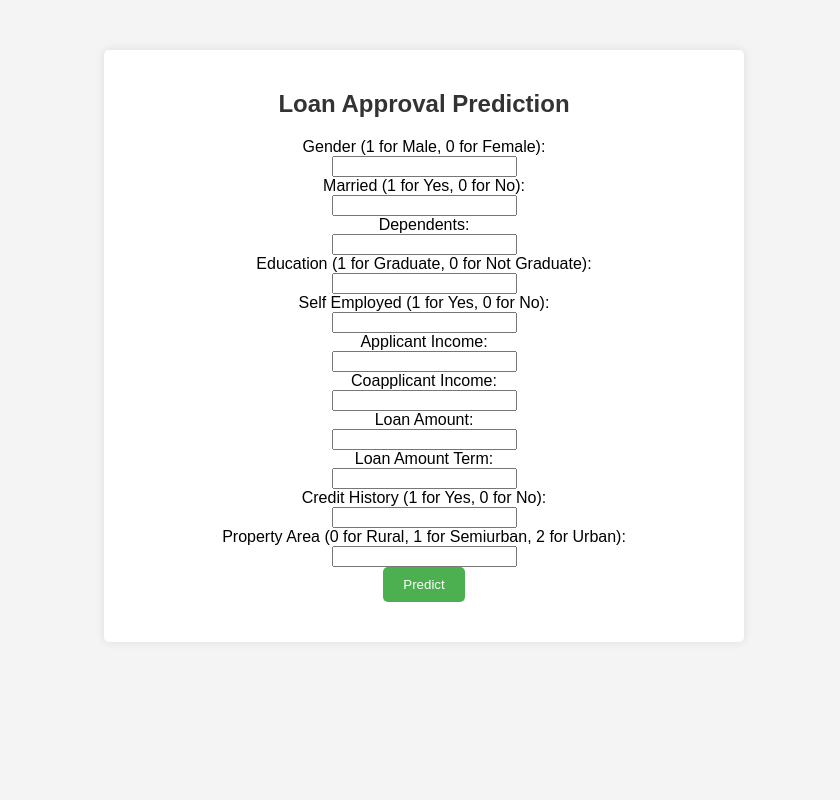
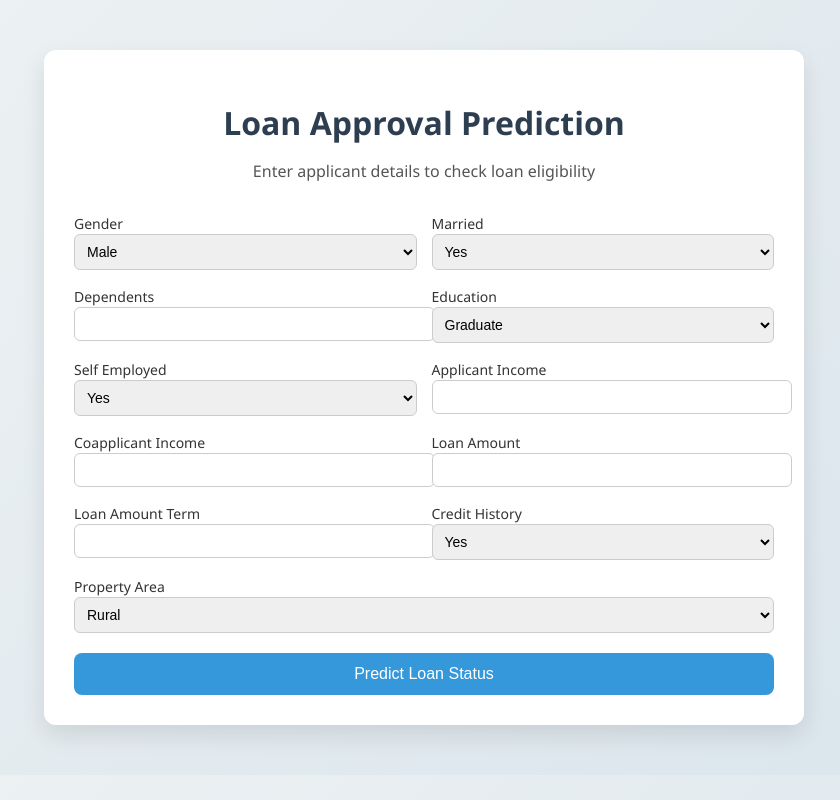
Before and after one commit to shashivardhan07/loan-approval-prediction-ml, a Flask app: page / in a window 1280 px wide. Shown: the whole page, without its empty margins (216-1056 px from the left). Run offline with Flask 3, Linux system fonts and the light colour scheme; parts of the project's set-up code (start-up, migrations or seed data) failed here and were passed over.

Commit message:
Update index.html

```diff
--- a/templates/index.html
+++ b/templates/index.html
@@ -1,84 +1,196 @@
-<!-- index.html -->
 <!DOCTYPE html>
 <html lang="en">
 <head>
     <meta charset="UTF-8">
+    <title>Loan Approval Prediction</title>
     <meta name="viewport" content="width=device-width, initial-scale=1.0">
-    <title>Loan Approval Prediction</title>
+
     <style>
         body {
-            font-family: Arial, sans-serif;
+            font-family: "Segoe UI", Tahoma, sans-serif;
+            background: linear-gradient(135deg, #eef2f3, #d9e4ec);
             margin: 0;
             padding: 0;
-            background-color: #f4f4f4;
         }
+
         .container {
-            max-width: 600px;
+            max-width: 700px;
             margin: 50px auto;
-            padding: 20px;
-            background-color: #fff;
-            border-radius: 5px;
-            box-shadow: 0 0 10px rgba(0, 0, 0, 0.1);
+            background: #ffffff;
+            padding: 30px;
+            border-radius: 12px;
+            box-shadow: 0 10px 25px rgba(0,0,0,0.1);
         }
-        h2 {
+
+        h1 {
             text-align: center;
+            color: #2c3e50;
+            margin-bottom: 10px;
+        }
+
+        p.subtitle {
+            text-align: center;
+            color: #555;
+            margin-bottom: 30px;
+        }
+
+        .form-grid {
+            display: grid;
+            grid-template-columns: repeat(2, 1fr);
+            gap: 15px;
+        }
+
+        label {
+            font-size: 14px;
             color: #333;
         }
-        form {
+
+        input, select {
+            width: 100%;
+            padding: 8px;
+            border-radius: 6px;
+            border: 1px solid #ccc;
+            font-size: 14px;
+        }
+
+        input:focus, select:focus {
+            outline: none;
+            border-color: #3498db;
+        }
+
+        .full-width {
+            grid-column: span 2;
+        }
+
+        button {
+            width: 100%;
+            padding: 12px;
+            background-color: #3498db;
+            color: #fff;
+            border: none;
+            border-radius: 8px;
+            font-size: 16px;
+            cursor: pointer;
             margin-top: 20px;
+        }
+
+        button:hover {
+            background-color: #2980b9;
+        }
+
+        .result {
+            margin-top: 25px;
+            padding: 15px;
             text-align: center;
+            font-size: 18px;
+            font-weight: bold;
+            border-radius: 8px;
         }
-        input[type="submit"] {
-            background-color: #4CAF50;
-            color: white;
-            padding: 10px 20px;
-            border: none;
-            border-radius: 5px;
-            cursor: pointer;
+
+        .approved {
+            background-color: #eafaf1;
+            color: #1e8449;
         }
-        input[type="submit"]:hover {
-            background-color: #45a049;
-        }
-        .result {
-            margin-top: 20px;
-            text-align: center;
-            font-weight: bold;
+
+        .rejected {
+            background-color: #fdecea;
+            color: #922b21;
         }
     </style>
 </head>
 <body>
-    <div class="container">
-        <h2>Loan Approval Prediction</h2>
-        <form action="/predict" method="post">
-            <label for="gender">Gender (1 for Male, 0 for Female):</label><br>
-            <input type="text" id="gender" name="gender" required><br>
-            <label for="married">Married (1 for Yes, 0 for No):</label><br>
-            <input type="text" id="married" name="married" required><br>
-            <label for="dependents">Dependents:</label><br>
-            <input type="text" id="dependents" name="dependents" required><br>
-            <label for="education">Education (1 for Graduate, 0 for Not Graduate):</label><br>
-            <input type="text" id="education" name="education" required><br>
-            <label for="self_employed">Self Employed (1 for Yes, 0 for No):</label><br>
-            <input type="text" id="self_employed" name="self_employed" required><br>
-            <label for="applicantincome">Applicant Income:</label><br>
-            <input type="text" id="applicantincome" name="applicantincome" required><br>
-            <label for="coapplicantincome">Coapplicant Income:</label><br>
-            <input type="text" id="coapplicantincome" name="coapplicantincome" required><br>
-            <label for="loanamount">Loan Amount:</label><br>
-            <input type="text" id="loanamount" name="loanamount" required><br>
-            <label for="loanamountterm">Loan Amount Term:</label><br>
-            <input type="text" id="loanamountterm" name="loanamountterm" required><br>
-            <label for="credithistory">Credit History (1 for Yes, 0 for No):</label><br>
-            <input type="text" id="credithistory" name="credithistory" required><br>
-            <label for="propertyarea">Property Area (0 for Rural, 1 for Semiurban, 2 for Urban):</label><br>
-            <input type="text" id="propertyarea" name="propertyarea" required><br>
-            <input type="submit" value="Predict">
-        </form>
-        <div class="result">
-            {% if prediction_text %}
-                <p>{{ prediction_text }}</p>
-            {% endif %}
+
+<div class="container">
+    <h1>Loan Approval Prediction</h1>
+    <p class="subtitle">Enter applicant details to check loan eligibility</p>
+
+    <form action="/predict" method="post">
+        <div class="form-grid">
+
+            <div>
+                <label>Gender</label>
+                <select name="gender" required>
+                    <option value="1">Male</option>
+                    <option value="0">Female</option>
+                </select>
+            </div>
+
+            <div>
+                <label>Married</label>
+                <select name="married" required>
+                    <option value="1">Yes</option>
+                    <option value="0">No</option>
+                </select>
+            </div>
+
+            <div>
+                <label>Dependents</label>
+                <input type="number" name="dependents" required>
+            </div>
+
+            <div>
+                <label>Education</label>
+                <select name="education" required>
+                    <option value="1">Graduate</option>
+                    <option value="0">Not Graduate</option>
+                </select>
+            </div>
+
+            <div>
+                <label>Self Employed</label>
+                <select name="self_employed" required>
+                    <option value="1">Yes</option>
+                    <option value="0">No</option>
+                </select>
+            </div>
+
+            <div>
+                <label>Applicant Income</label>
+                <input type="number" name="applicantincome" required>
+            </div>
+
+            <div>
+                <label>Coapplicant Income</label>
+                <input type="number" name="coapplicantincome" required>
+            </div>
+
+            <div>
+                <label>Loan Amount</label>
+                <input type="number" name="loanamount" required>
+            </div>
+
+            <div>
+                <label>Loan Amount Term</label>
+                <input type="number" name="loanamountterm" required>
+            </div>
+
+            <div>
+                <label>Credit History</label>
+                <select name="credithistory" required>
+                    <option value="1">Yes</option>
+                    <option value="0">No</option>
+                </select>
+            </div>
+
+            <div class="full-width">
+                <label>Property Area</label>
+                <select name="propertyarea" required>
+                    <option value="0">Rural</option>
+                    <option value="1">Semiurban</option>
+                    <option value="2">Urban</option>
+                </select>
+            </div>
         </div>
-    </div>
+
+        <button type="submit">Predict Loan Status</button>
+    </form>
+
+    {% if prediction_text %}
+        <div class="result {{ 'approved' if 'approved' in prediction_text.lower() else 'rejected' }}">
+            {{ prediction_text }}
+        </div>
+    {% endif %}
+</div>
+
 </body>
 </html>
```
